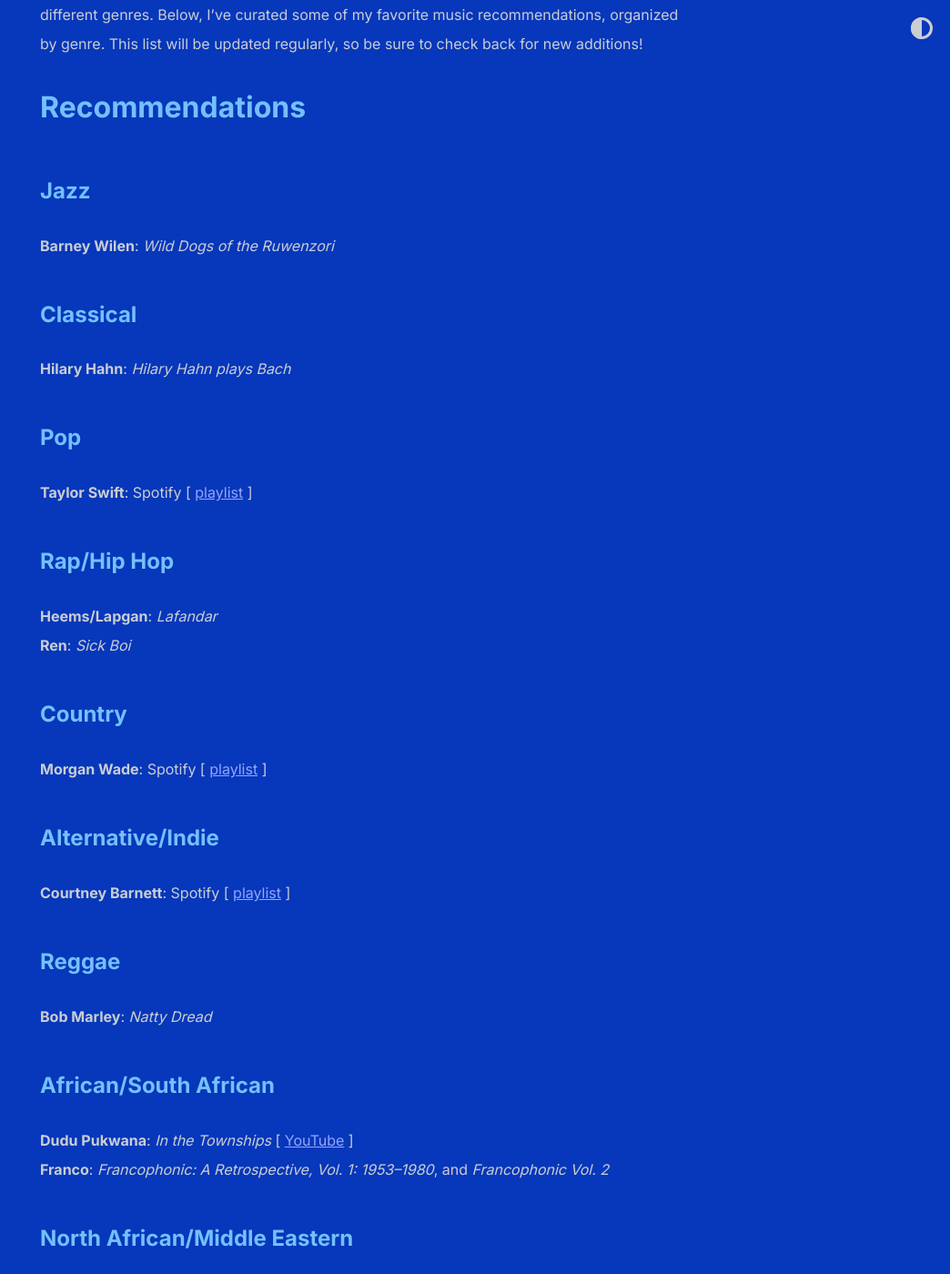
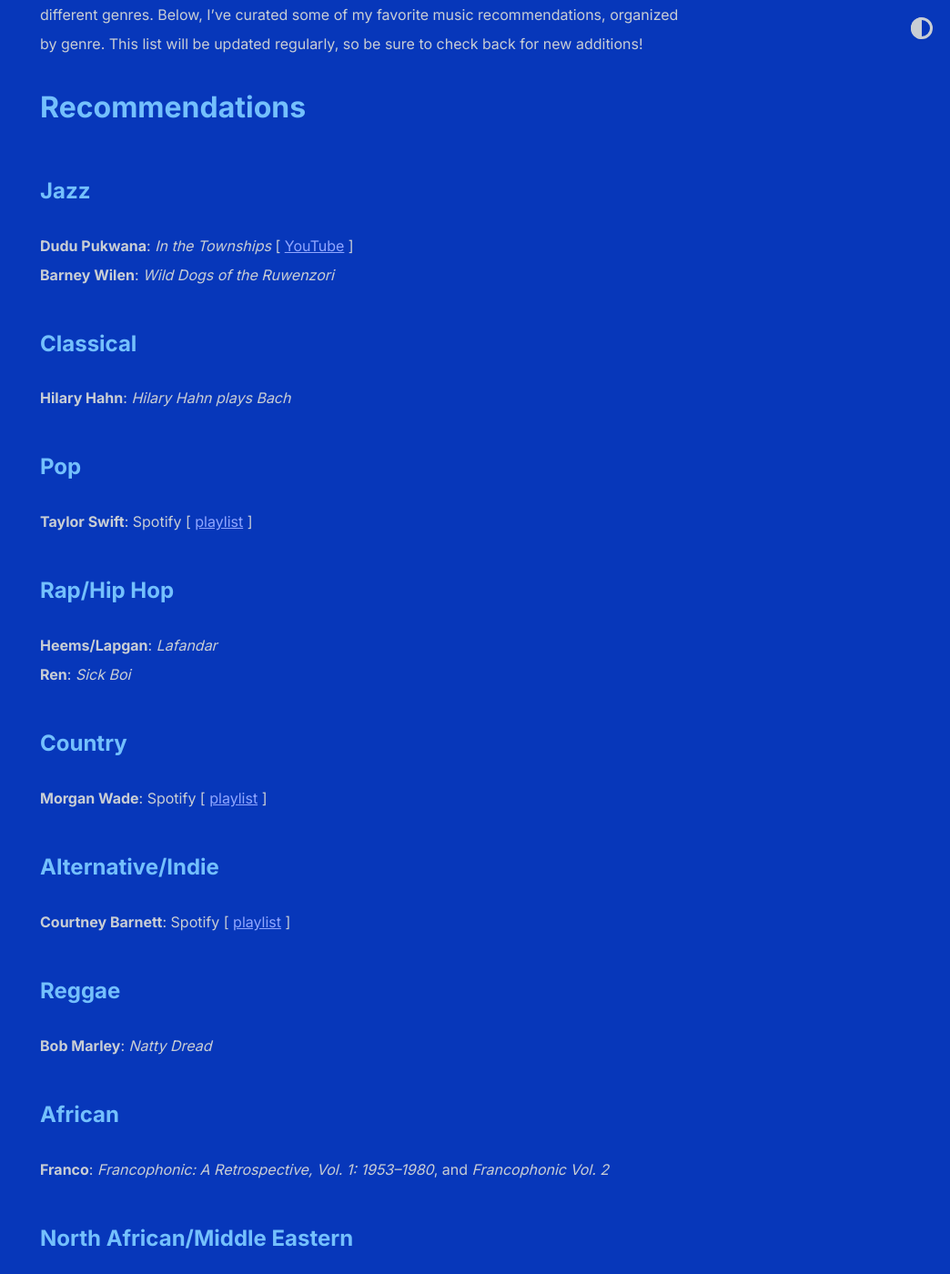
Before and after one commit to shihankanungo/shihankanungo.github.io, a Jekyll site: the page built from music.md, in a window 1280 px wide and 1400 px high, scrolled down 362 px. Shown: the whole window at 91% size, without its empty margins (236-1280 px from the left). Built offline with Jekyll 4.4.1, drawn with Linux system fonts in a browser that asks for light colours.

Commit message:
Update music.md

```diff
--- a/music.md
+++ b/music.md
@@ -31,8 +32,7 @@
 ## Reggae
 **Bob Marley**: *Natty Dread* <br>
 
-## African/South African
-**Dudu Pukwana**: *In the Townships* \[ [YouTube](https://youtube.com/playlist?list=PLE8FFB87B77AF5AD8&si=CJrt4bXMtnqv0F4H) \] <br>
+## African
 **Franco**: *Francophonic: A Retrospective, Vol. 1: 1953–1980*, and *Francophonic Vol. 2* <br>
 
 ## North African/Middle Eastern
```
Also changed, not shown: other parts of music.md (+1 -0 lines).
